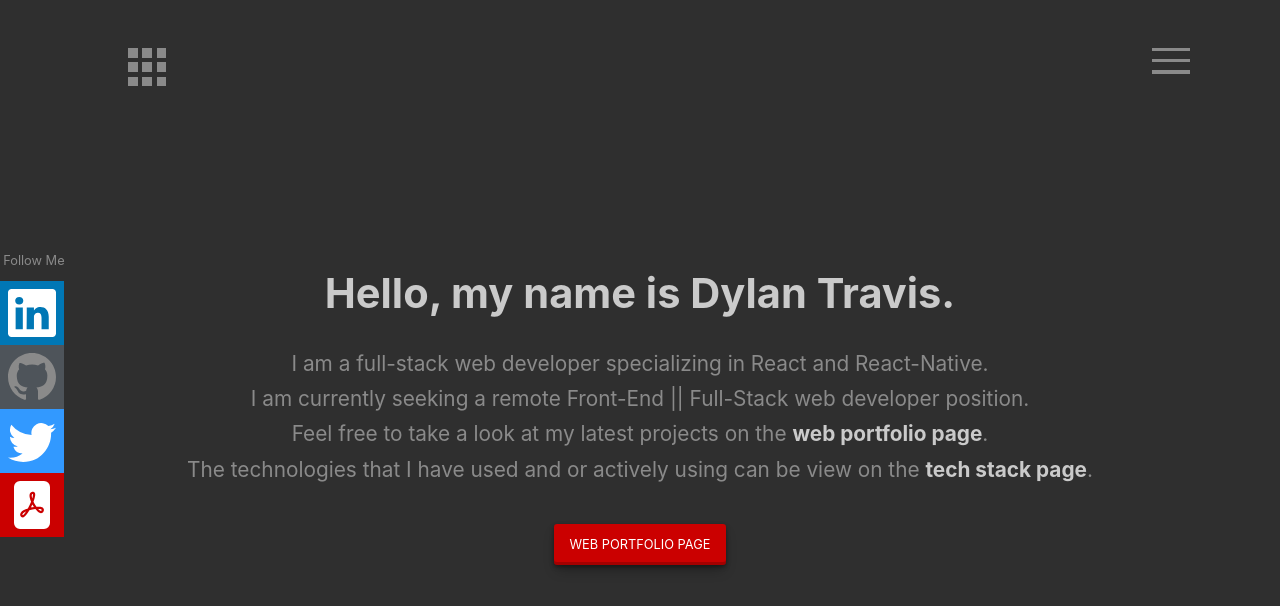
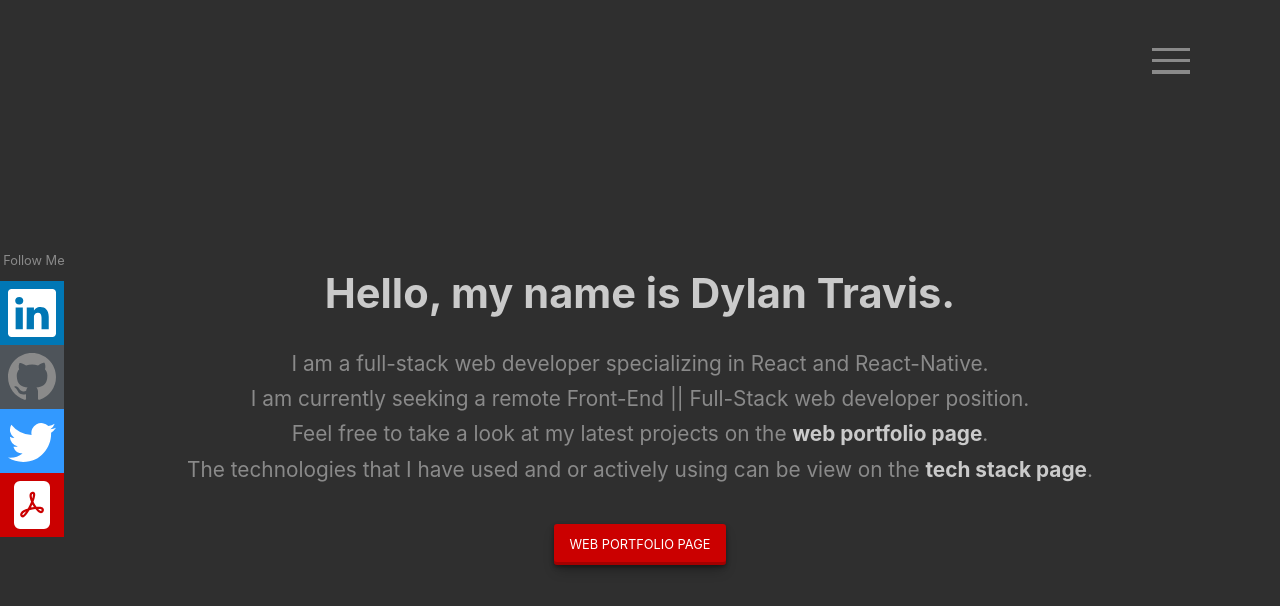
Before and after one commit to asendice/dtravsite, a React (Create React App) app in the folder client/: page / in a window 1280 px wide. Shown: the top 606 px of the page. Built offline with nearby package versions, Linux system fonts and the light colour scheme; no server answers.

Commit message:
squares component only appears on a project page

```diff
--- a/client/src/App.js
+++ b/client/src/App.js
@@ -39,7 +39,7 @@ function App() {
 
   return (
     <div className="App">
-      <Squares />
+      {pathname.includes("/portfolio/") && <Squares />}
       <Burger setOpen={setOpen} open={open} />
       {open ? <Nav setOpen={setOpen} /> : ""}
       <Routes>
--- a/client/src/components/nav/squares.module.css
+++ b/client/src/components/nav/squares.module.css
@@ -5,8 +5,8 @@
   grid-template-rows: repeat(3, 1fr);
   align-items: center;
   justify-content: center;
-  height: 2.4rem;
-  width: 2.4rem;
+  height: 2.2rem;
+  width: 2.2rem;
   gap: .3rem;
   top: 3rem;
   left: 10%;
```
